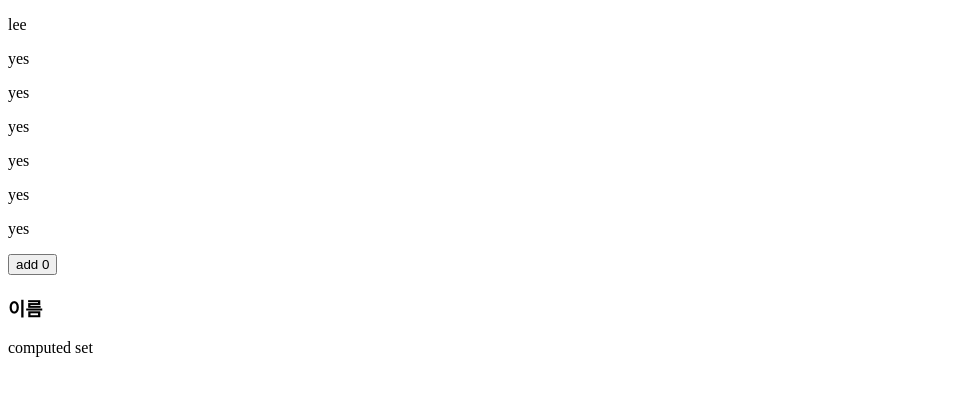
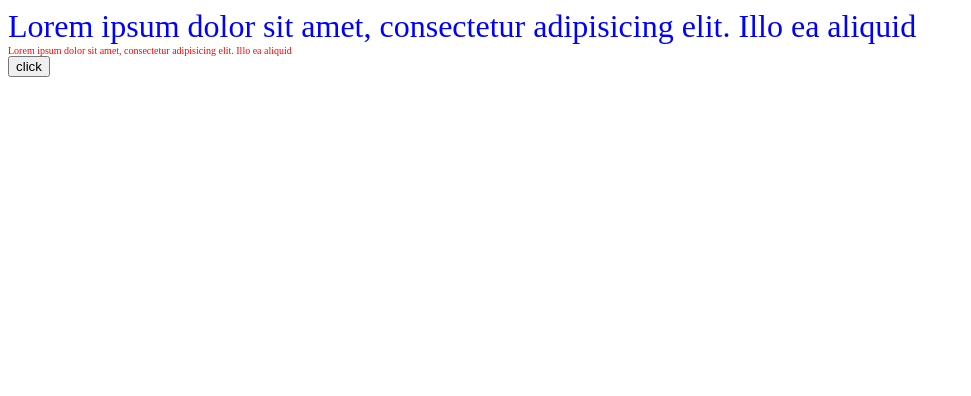
Before and after one commit to Develing1991/vite3-tutorial, a Vue app: page / in a window 1280 px wide. Shown: the top 396 px of the page, without its empty margins (0-971 px from the left). Built offline with nearby package versions, Linux system fonts and the light colour scheme.

Commit message:
style, class

```diff
--- a/src/App.vue
+++ b/src/App.vue
@@ -1,56 +1,30 @@
 <template>
 	<div>
-		<p>{{ teacher.name }}</p>
-		<!-- <p>{{ teacher.lectures.length > 0 ? 'yes' : 'no' }}</p> -->
-		<p>{{ hasLectures }}</p>
-		<p>{{ hasLectures }}</p>
-		<p>{{ hasLectures }}</p>
-		<p>{{ existLecture() }}</p>
-		<p>{{ existLecture() }}</p>
-		<p>{{ existLecture() }}</p>
-		<button @click="count++">add {{ count }}</button>
-		<h3>이름</h3>
-		<p>{{ fullName }}</p>
+		<div :style="styleObject">
+			Lorem ipsum dolor sit amet, consectetur adipisicing elit. Illo ea aliquid
+		</div>
+		<div :style="styleComputed">
+			Lorem ipsum dolor sit amet, consectetur adipisicing elit. Illo ea aliquid
+		</div>
+		<button @click="fontSize++">click</button>
 	</div>
 </template>
 
 <script>
-	import { reactive, computed, ref } from 'vue';
+	import { ref, reactive, computed } from 'vue';
 
 	export default {
 		setup() {
-			const teacher = reactive({
-				name: 'lee',
-				lectures: ['next', 'nest', 'vue'],
+			const fontSize = ref(10);
+			const styleObject = reactive({
+				color: 'blue',
+				fontSize: '2rem',
 			});
-
-			// useMemo
-			// 캐싱 - 리렌더링 안함~~
-			const hasLectures = computed(() => {
-				console.log('computed');
-				return teacher.lectures.length > 0 ? 'yes' : 'no';
-			});
-			const existLecture = () => {
-				console.log('method');
-				return teacher.lectures.length > 0 ? 'yes' : 'no';
-			};
-
-			const count = ref(0);
-
-			const firstName = ref('lee');
-			const lastName = ref('su');
-			const fullName = computed({
-				get() {
-					return firstName.value + ' ' + lastName.value;
-				},
-				set(value) {
-					console.log(value);
-					[firstName.value, lastName.value] = value.split(' ').reverse();
-				},
-			});
-			console.log(fullName.value);
-			fullName.value = 'set computed';
-			return { teacher, hasLectures, existLecture, count, fullName };
+			const styleComputed = computed(() => ({
+				color: 'red',
+				fontSize: fontSize.value + 'px',
+			}));
+			return { styleObject, styleComputed, fontSize };
 		},
 	};
 </script>
```
Also changed, not shown: src/components/AppClass.vue (added, +64 -0 lines).
